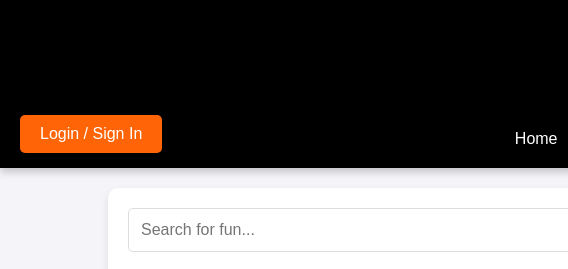
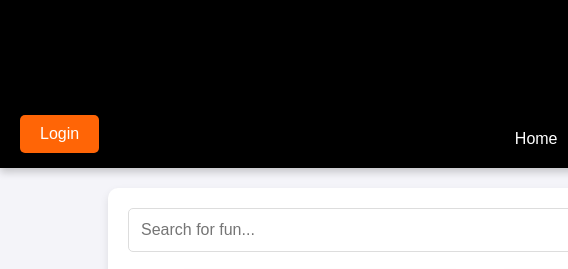
Before and after one commit to cunningmoka/funhub, a plain HTML site: page index.html in a window 1280 px wide. Shown: the top 269 px of the page, 0-568 px from the left. Drawn offline with Linux system fonts and the light colour scheme; grey boxes are pictures that could not be loaded.

Commit message:
Update index.html

```diff
--- a/index.html
+++ b/index.html
@@ -275,7 +275,7 @@
 </head>
 <body>
   <header>
-    <a href="login.html"> <button class="login-button">Login / Sign In</button></a>
+    <a href="login.html"> <button class="login-button">Login</button></a>
     <div class="header-content">
       <img src="https://i.ibb.co/vQpjz0z/funhub-high-resolution-logo-white-transparent.png" alt="Welcome to FunHub">
       <div class="nav-bar">
```
